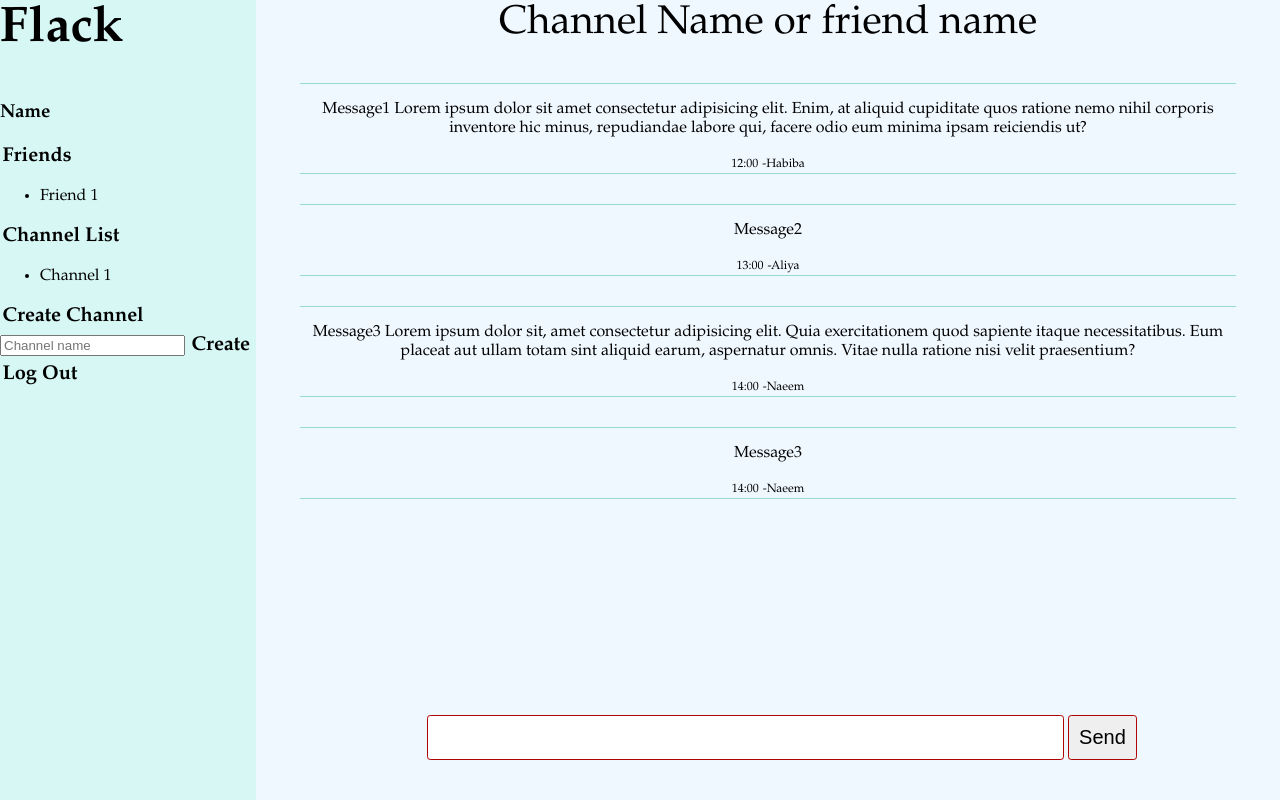
After one commit to Habiba-Naeem/Chat-Application-cs50-Project2, a Flask app: a page that uses templates/main.html in a window 1280 px wide. The commit adds this page. Run offline with Flask 2, Linux system fonts and the light colour scheme.

Commit message:
alost done

```diff
--- a/application.py
+++ b/application.py
@@ -1,32 +1,53 @@
 import os
 
-from flask import Flask, redirect, render_template, request, url_for, jsonify
+from flask import Flask, redirect, render_template, request, url_for, jsonify, session
+from flask_session import Session
 from flask_socketio import SocketIO, emit
 
 app = Flask(__name__)
 app.config["SECRET_KEY"] = os.getenv("SECRET_KEY")
+app.config["SESSION_PERMANENT"] = False
+app.config["SESSION_TYPE"] = "filesystem"
+Session(app)
 socketio = SocketIO(app)
 
-display_name = []
+user_list = []
 
 @app.route("/")
 def index():
-    #return redirect(url_for("main"))
+
+    if session:
+        return redirect(url_for('main', username = session["username"]))
+
     return render_template("index.html")
+
+@app.route("/logout")
+def logout():
+
+    #forget user
+    session.clear()
+    return redirect(url_for('index'))
+
 
 @app.route("/sign", methods=["POST"])
 def sign():
 
-    name = request.form.get("name")
+    username = request.form.get("username")
 
-    if name not in display_name:
-        display_name.append(name)
-        print(*display_name, sep='\n')
+    if username not in user_list:
+        user_list.append(username)
+        session["username"] = username
+        print("Session: " , session["username"])
+        print(*user_list, sep='\n')
         return jsonify({"success":True} )
 
     else:
-        print(*display_name, sep='\n')
+        print(*user_list, sep='\n')
         return jsonify({"success":False})
+
+@app.route("/user/<username>", methods=["GET", "POST"])
+def main(username):
+    return render_template("main.html")
 
 if __name__ == '__main__':
     app.run(debug=True)
--- a/static/sass.css
+++ b/static/sass.css
@@ -1,31 +1,35 @@
 .display-name {
   display: inline-block;
   font-family: "Goudy Old Style", Garamond, "Big Caslon", "Times New Roman", serif;
+  position: relative;
+  top: 5pc;
   padding: 2%;
   border-radius: 0.2rem;
-  border: dashed 5px #ae0404; }
+  border: dashed 5px #98dacb; }
   .display-name h1 {
     font-size: 60px; }
   .display-name label {
     font-size: 20px;
     display: block; }
   .display-name input[type=text] {
+    position: static;
     box-sizing: border-box;
     font-size: 20px;
     margin: 5% 0;
     padding: 3%;
     border-radius: 0.2rem;
-    border: solid 1px #ffcc00; }
+    border: solid 1px #ae0404; }
   .display-name button {
+    position: static;
     box-sizing: border-box;
     font-size: 15px;
     margin: 5% 0;
     padding: 3%;
     border-radius: 0.2rem;
-    border: solid 1px #ffcc00; }
+    border: solid 1px #ae0404; }
 
 .nav-left {
-  background-color: lawngreen;
+  background-color: #d6f7f4;
   text-align: left;
   font-family: "Goudy Old Style", Garamond, "Big Caslon", "Times New Roman", serif;
   display: inline-block;
@@ -43,7 +47,56 @@
   .nav-left a {
     text-decoration: inherit;
     color: inherit;
-    background-color: khaki;
     display: block; }
+  .nav-left button {
+    font-family: "Goudy Old Style", Garamond, "Big Caslon", "Times New Roman", serif;
+    padding: 1%;
+    border: none;
+    font-size: 20px;
+    font-weight: 600;
+    background-color: transparent; }
+
+.content {
+  display: inline-block;
+  font-family: "Goudy Old Style", Garamond, "Big Caslon", "Times New Roman", serif;
+  position: fixed;
+  right: 0%;
+  width: 80vw;
+  height: 100vh; }
+  .content fieldset {
+    height: 90%;
+    border: none; }
+  .content legend {
+    font-size: 40px; }
+  .content li {
+    list-style: none; }
+  .content .all-messages {
+    height: 80vh;
+    overflow-y: scroll; }
+  .content #messages-div {
+    margin: 3%;
+    border: solid 1px #98dacb;
+    border-left: none;
+    border-right: none; }
+  .content span {
+    font-size: 12px; }
+  .content #send-message-div {
+    position: fixed;
+    bottom: 5%;
+    width: 80%; }
+  .content #message {
+    font-size: 20px;
+    padding: 1%;
+    width: 60%;
+    border-radius: 0.2rem;
+    border: solid 1px #ae0404; }
+  .content button {
+    font-size: 20px;
+    padding: 1%;
+    border-radius: 0.2rem;
+    border: solid 1px #ae0404; }
+
+#friend-list {
+  cursor: pointer; }
 
 /*# sourceMappingURL=sass.css.map */
--- a/static/sass.scss
+++ b/static/sass.scss
@@ -2,11 +2,12 @@ $font:"Goudy Old Style", Garamond, "Big Caslon", "Times New Roman", serif;
 
 .display-name{
     display: inline-block;
-
     font-family: $font;
+    position: relative;
+    top: 5pc;
     padding: 2%;
     border-radius: 0.2rem;
-    border:dashed 5px hsla(0, 95%, 35%, 1);
+    border:dashed 5px rgb(152, 218, 203);
     h1{
         font-size: 60px;
     }
@@ -16,26 +17,28 @@ $font:"Goudy Old Style", Garamond, "Big Caslon", "Times New Roman", serif;
     }
     input[type=text]
     {
+        position: static;
         box-sizing: border-box;
         font-size: 20px;
         margin: 5% 0;
         padding: 3%;
         border-radius: 0.2rem;
-        border: solid 1px hsla(48, 100%, 50%, 1);
+        border: solid 1px hsla(0, 95%, 35%, 1);
     }
     button
     {
+        position: static;
         box-sizing: border-box;
         font-size: 15px;
         margin: 5% 0;
         padding: 3%;
         border-radius: 0.2rem;
-        border: solid 1px hsla(48, 100%, 50%, 1);
+        border: solid 1px hsla(0, 95%, 35%, 1);
     }
 }
 
 .nav-left{
-    background-color: lawngreen;
+    background-color: rgb(214, 247, 244);
     text-align: left;
     font-family: $font;
     display: inline-block;
@@ -55,7 +58,67 @@ $font:"Goudy Old Style", Garamond, "Big Caslon", "Times New Roman", serif;
     a{
        text-decoration: inherit;
        color: inherit;
-       background-color: khaki;
        display: block;
     }
+    button
+    {   font-family: $font;
+        padding: 1%;
+        border:none;
+        font-size: 20px;
+        font-weight: 600;
+        background-color: transparent;
+    }
 }
+
+.content{
+    display: inline-block;
+    font-family: $font;
+    position: fixed;
+    right: 0%;
+    width: 80vw;
+    height: 100vh;
+    fieldset{
+        height: 90%;
+        border: none;
+    }
+    legend{
+        font-size: 40px;
+    }
+    li{
+        list-style: none;
+    }
+    .all-messages{
+        height: 80vh;
+        overflow-y: scroll;
+    }
+    #messages-div{
+        margin: 3%;
+        border: solid 1px rgb(152, 218, 203);
+        border-left:none;
+        border-right:none;
+    }
+    span{
+        font-size: 12px;
+    }
+    #send-message-div{
+        position: fixed;
+        bottom: 5%;
+        width: 80%;
+    }
+    #message{
+        font-size: 20px;
+        padding: 1%;
+        width: 60%;
+        border-radius: 0.2rem;
+        border: solid 1px hsla(0, 95%, 35%, 1);
+    }
+    button{
+        font-size: 20px;
+        padding: 1%;
+        border-radius: 0.2rem;
+        border: solid 1px hsla(0, 95%, 35%, 1);
+    }
+}
+#friend-list{
+    cursor: pointer;
+}
--- a/static/script.js
+++ b/static/script.js
@@ -1,24 +1,24 @@
 document.addEventListener('DOMContentLoaded', () =>{
 
-    var okay_button = document.querySelector('#name');
-    var name = document.querySelector(".name");
-    var old_user_button =  document.querySelector('#old-user');
+    var okay_button = document.querySelector('#confirm-user');
+    var username = document.querySelector(".username");
+
+    //document.getElementById("nav-left").style.visibility = "hidden";
     // Connect to websocket
     //var socket = io.connect(location.protocol + '//' + document.domain + ':' + location.port);
-
 
     // By default, submit button is disabled
     okay_button.disabled = true;
 
 
     // Enable button if there is some text in input field
-    name.onkeyup = function(e){
+    username.onkeyup = function(e){
         // If spaces are given
         if ( e.which === 32 ){
             return false;
         }
         else{
-            if ( name.value.length > 0 ){
+            if ( username.value.length > 0 ){
                 okay_button.disabled = false;
 
                 // Now if button is clicked
@@ -33,20 +33,20 @@ document.addEventListener('DOMContentLoaded', () =>{
 
                         // Extract JSON data from request
                         const data = JSON.parse(request.responseText);
-                        console.log(data);
+
                         if (data.success){
-                            localStorage.setItem("name", name.value);
-                            document.getElementById("display-name").style.visibility = "hidden";
-                            document.getElementById("nav-left").style.visibility = "visible";
+                            localStorage.setItem("username", username.value);
+                            window.location.replace(`/user/${username.value}`);
                         }
                         else{
-                            alert("Please choose another display name")
+                            localStorage.clear();
+                            alert("Please choose another display name");
                         }
                     }
 
                     // Data to send with request
                     const data = new FormData();
-                    data.append('name', name.value);
+                    data.append('username', username.value);
 
                     // Send request
                     request.send(data);
@@ -58,6 +58,5 @@ document.addEventListener('DOMContentLoaded', () =>{
             }
         }
     }
-    //start by loading the index page
 
 });
--- a/static/style.css
+++ b/static/style.css
@@ -1,5 +1,6 @@
 html,body{
     padding: 0%;
+    background-color: aliceblue;
     margin: 0%;
 }
 .wrapper{
--- a/templates/index.html
+++ b/templates/index.html
@@ -4,9 +4,9 @@
 <div class="display-name" id="display-name">
         <h1>Flack</h1>
         <label>Display name</label>
-        <input autocomplete="off" type="text" class="name" placeholder="Enter your display name" name="name">
-        <button type="button" id="name">Okay</button>
+        <input autocomplete="off" type="text" class="username" placeholder="Enter your display name" name="username">
+        <button type="button" id="confirm-user">Okay</button>
         <!--<text> ERROR -->
-        <button type="button" id="old-user">Used Flack before? Log in here</button>
+        <!--<button type="button" id="old-user">Used Flack before? Log in here</button>-->
 </div>
 {% endblock%}
--- a/templates/layout.html
+++ b/templates/layout.html
@@ -15,14 +15,25 @@
                 <div class="info">
                     <h3>Name</h3>
                 </div>
+                <button type="button" class="nav-button" id="friend-list" >Friends</button>
                 <div class="info">
-                    <h3><a href="">Friends</a></h3>
+                    <ul>
+                        <li> <a href="">Friend 1</a></li>
+                    </ul>
+                </div>
+                <button type="button" class="nav-button" id="channel-list">Channel List</button>
+                <div class="info">
+                    <ul>
+                        <li> <a href="">Channel 1</a></li>
+                    </ul>
+                </div>
+                <button type="button" class="nav-button" id="create-channel">Create Channel</button>
+                <div class="info">
+                    <input type="text" autocomplete="off" placeholder="Channel name">
+                    <button type="button">Create</button>
                 </div>
                 <div class="info">
-                    <h3><a href="">Channel List</a></h3>
-                </div>
-                <div class="info">
-                    <h3><a href="">Create Channel</a></h3>
+                    <button type="button" id="logout"  onclick="window.location.replace('/logout')">Log Out</button>
                 </div>
             </nav>
             {% block content %} {% endblock %}
--- /dev/null
+++ b/templates/main.html
@@ -0,0 +1,35 @@
+{% extends "layout.html" %}
+
+{% block content %}
+<div class="content">
+    <fieldset id="text">
+        <legend>Channel Name or friend name</legend>
+        <div class="all-messages">
+            <div id="messages-div">
+                <p>Message1 Lorem ipsum dolor sit amet consectetur adipisicing elit. Enim, at aliquid cupiditate quos ratione nemo nihil corporis inventore hic minus, repudiandae labore qui, facere odio eum minima ipsam reiciendis ut?</p>
+                <span>12:00</span>
+                <span>-Habiba</span>
+            </div>
+            <div id="messages-div">
+                <p>Message2</p>
+                <span>13:00</span>
+                <span>-Aliya</span>
+            </div>
+            <div id="messages-div">
+                <p>Message3 Lorem ipsum dolor sit, amet consectetur adipisicing elit. Quia exercitationem quod sapiente itaque necessitatibus. Eum placeat aut ullam totam sint aliquid earum, aspernatur omnis. Vitae nulla ratione nisi velit praesentium?</p>
+                <span>14:00</span>
+                <span>-Naeem</span>
+            </div>
+            <div id="messages-div">
+                <p>Message3</p>
+                <span>14:00</span>
+                <span>-Naeem</span>
+            </div>
+        </div>
+        <div id="send-message-div">
+            <input type="text" id="message">
+            <button type="button">Send</button>
+        </div>
+    </fieldset>
+</div>
+{% endblock%}
```
Also changed, not shown: 3 other files.
